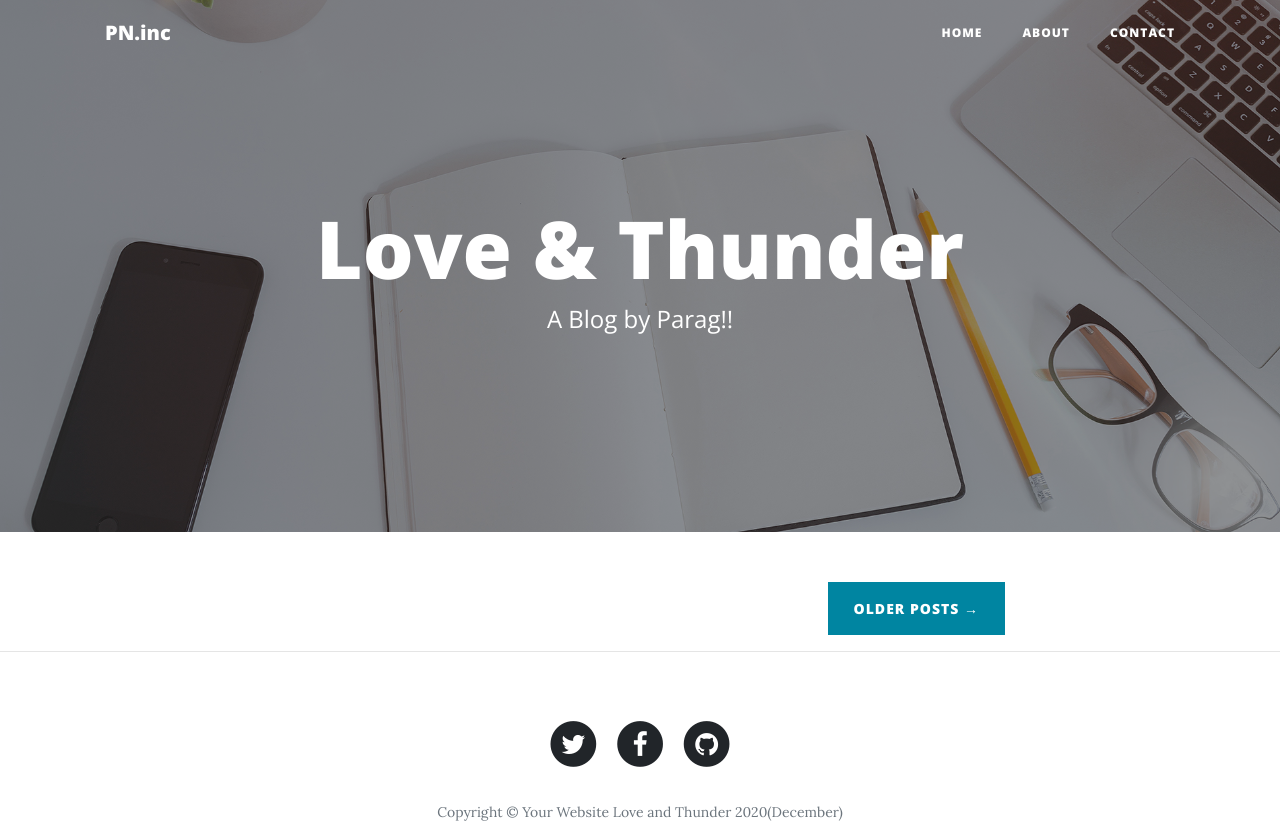
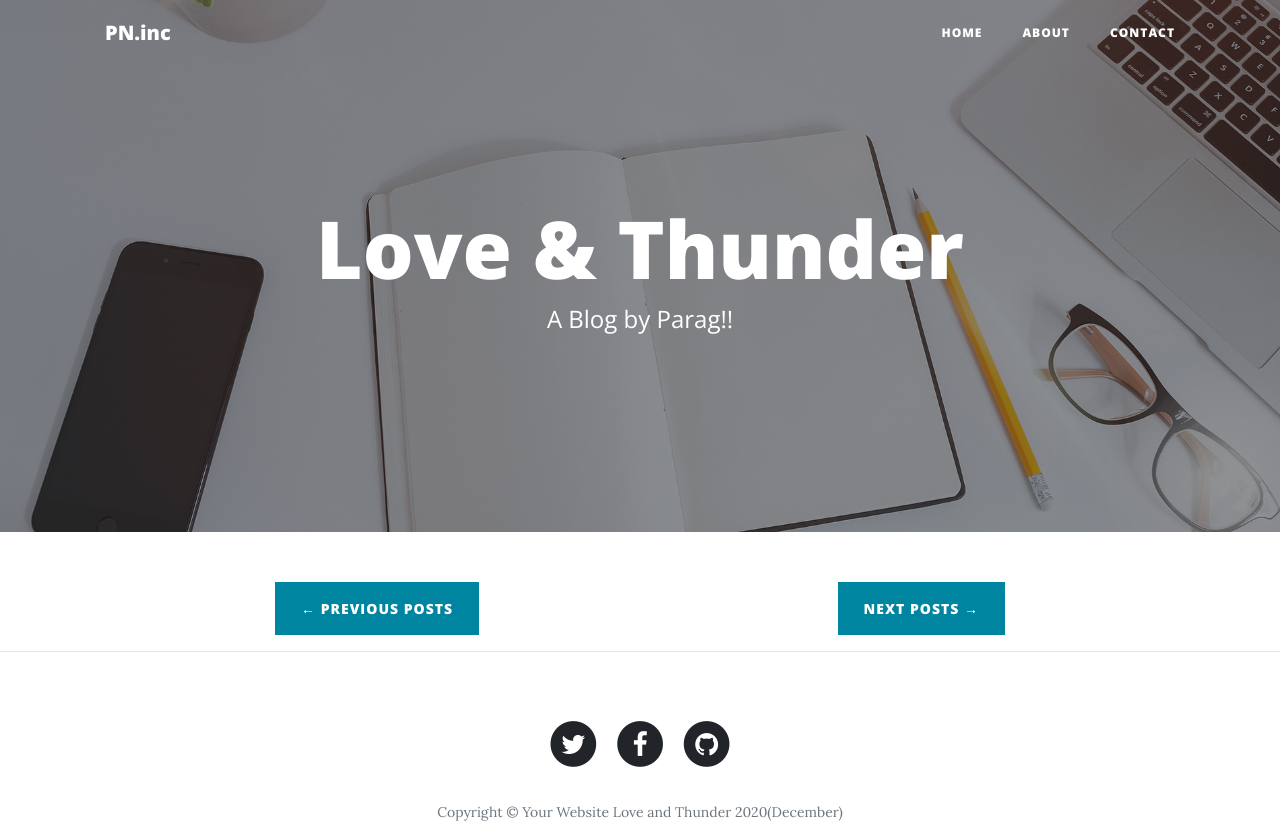
Before and after one commit to Parag18081994/MyFirstBlog, a Flask app: page / in a window 1280 px wide. Shown: the top 834 px of the page. Run offline with Flask 2, Linux system fonts and the light colour scheme; data that the repository does not hold is empty; some libraries are stand-ins or nearby versions.

Commit message:
1st Jan 2021 MyfirstBlog:-version-2
1st Jan 2021 MyfirstBlog:-version-2

```diff
--- a/MyFirstBLog/config.json
+++ b/MyFirstBLog/config.json
@@ -11,7 +11,7 @@
     "gmail_password":"Flask@123",
     "Left_cornor": "PN.inc",
     "about_text": "Hi I am Parag, i want to learn!!",
-    "no_of_posts": 6,
+    "no_of_posts": 2,
      "login_image":"login.svg",
     "blog_name": "Coding Thunder",
      "admin_user":"parag",
--- a/MyFirstBLog/main.py
+++ b/MyFirstBLog/main.py
@@ -2,6 +2,7 @@ from flask import Flask, render_template, request,session,redirect
 from flask_sqlalchemy import SQLAlchemy
 from datetime import datetime
 from flask_mail import Mail
+import math
 import os
 import json
 from werkzeug.utils import secure_filename
@@ -52,12 +53,35 @@ class Post(db.Model):
     img_file = db.Column(db.String(50), nullable=False)
     date = db.Column(db.String(12), nullable=True)
 
-
+ #Pagintation
+    #first:-prev=_#,next=page+1
+    # middle:-prev=page-1,next=page+1
+    # last:-prev=page-1,next=_#
 
 @app.route("/")
 def index():
-    posts=Post.query.filter_by().all()[0:params['no_of_posts']]
-    return render_template("index.html",params=params,posts=posts)
+    posts = Post.query.filter_by().all()
+    last = math.ceil(len(posts) / int(params['no_of_posts']))
+    page = request.args.get('page')
+    if (not str(page).isnumeric()):
+        page = 1
+    page = int(page)
+    posts = posts[(page - 1) * int(params['no_of_posts']): (page - 1) * int(params['no_of_posts']) + int(
+        params['no_of_posts'])]
+    # Pagination Logic
+    # First
+    if (page == 1):
+        prev = "#"
+        next = "/?page=" + str(page + 1)
+    elif (page == last):
+        prev = "/?page=" + str(page - 1)
+        next = "#"
+    else:
+        prev = "/?page=" + str(page - 1)
+        next = "/?page=" + str(page + 1)
+
+
+    return render_template("index.html",params=params,posts=posts,prev=prev,next=next)
 
 @app.route('/dashboard',methods=["GET","POST"])
 def dashboard():
@@ -94,7 +118,7 @@ def edit(srno):
                 db.session.commit()
             else:
                 post=Post.query.filter_by(srno=srno).first()
-                post.title=box_title
+                post.Title=box_title
                 post.slug=slug
                 post.content=content
                 post.tagline=tline
@@ -104,7 +128,7 @@ def edit(srno):
 
                 return redirect('/edit/'+srno)
         post=Post.query.filter_by(srno=srno).first()
-        return render_template('edit.html',params=params,post=post)
+        return render_template('edit.html',params=params,post=post,srno=srno)
 
 @app.route("/post/<string:post_slug>",methods=["GET"])
 def post_route(post_slug):
--- a/MyFirstBLog/templates/index.html
+++ b/MyFirstBLog/templates/index.html
@@ -50,7 +50,9 @@
 
         <!-- Pager -->
         <div class="clearfix">
-          <a class="btn btn-primary float-right" href="#">Older Posts &rarr;</a>
+          <a class="btn btn-primary float-right" href="{{next}}">Next Posts &rarr;</a>
+ <a class="btn btn-primary float-left" href="{{prev}}">&larr; Previous Posts </a>
+
         </div>
       </div>
     </div>
```
Also changed, not shown: MyFirstBLog/templates/edit.html (+5 -5 lines).
